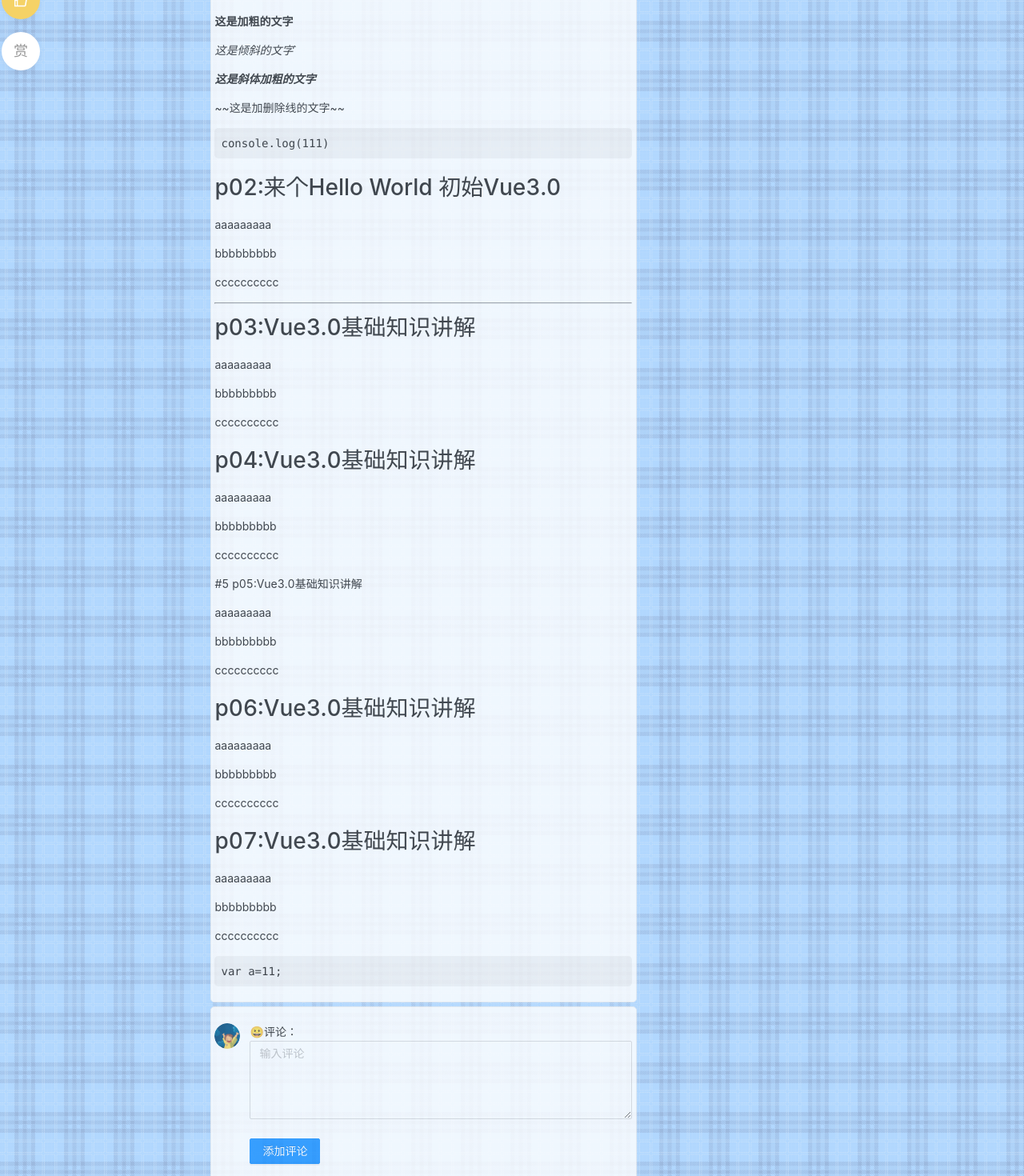
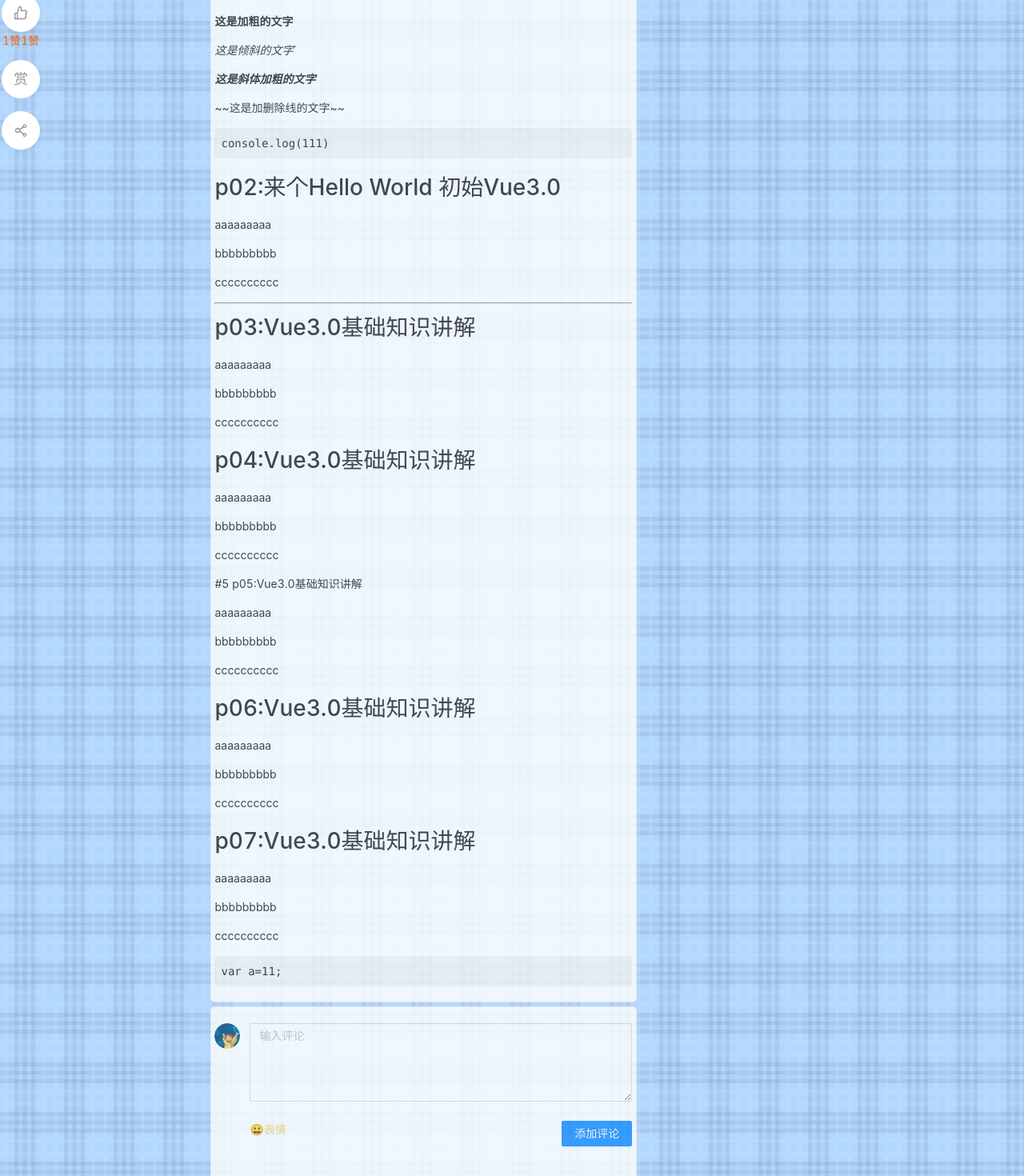
Before and after one commit to better-pz/better-blog, a Next.js app: page /detail in a window 1280 px wide. Shown: the part 240-1710 px from the top of the page at 80% size. Built offline with nearby package versions, Linux system fonts and the light colour scheme.

Commit message:
增加点赞功能

```diff
--- a/components/Aside.js
+++ b/components/Aside.js
@@ -1,14 +1,44 @@
-import React from 'react'
-import {LikeOutlined}  from "@ant-design/icons";
+import React,{useState} from 'react'
+import {Tooltip,message} from"antd"
+import {LikeOutlined,ShareAltOutlined}  from "@ant-design/icons";
 export default function Aside() {
+    const [isClicked,changeClicked] =useState(false)
+    const [count,changeCount] =useState(1)
+
+    const like = () =>{
+        changeClicked(!isClicked)
+        isClicked ? changeCount(count-1):changeCount(count+1)
+    }
+    const onShare =() => {
+        document.execCommand("Copy")
+        message.success('已复制当前网页地址');
+    }
     return (
         <div className='aside'>
-            <div className={`aside_list aside_click`}>
-            <LikeOutlined />
+            <Tooltip key="comment-basic-like" title={isClicked ?'取消点赞':'点赞'}>
+                <div className= {`${isClicked ? 'aside_click':null} aside_list`}>
+                <LikeOutlined onClick={like}/>
+                </div>
+            </Tooltip>
+            <div className='aside_count'>
+                <div>
+                    <span>
+                        {count}赞
+                    </span>
+                    <span>
+                        {count}赞
+                    </span>
+                </div>
+
             </div>
             <div className='aside_list'>
                 赏
             </div>
+            <Tooltip key="comment-basic-like" title='分享'>
+                <div className='aside_list' onClick={onShare}>
+                <ShareAltOutlined />
+                </div>
+            </Tooltip>
         </div>
     )
 }
--- a/components/ShowComment.js
+++ b/components/ShowComment.js
@@ -1,5 +1,14 @@
 import React, { createElement, useState } from "react";
-import { Comment, Avatar, Form, Button, List, Input, Tooltip } from "antd";
+import {
+  Comment,
+  Avatar,
+  Form,
+  Button,
+  List,
+  Input,
+  Tooltip,
+  Popover,
+} from "antd";
 import {
   DislikeOutlined,
   LikeOutlined,
@@ -12,7 +21,6 @@ export default function ShowComment() {
   const [value, setValue] = useState("");
   const [submitting, changeSubmitting] = useState(false);
   const [comments, setComments] = useState([]);
-
   const hangleChange = (e) => {
     setValue(e.target.value);
   };
@@ -78,7 +86,6 @@ export default function ShowComment() {
                   </span>
                 </span>
               </Tooltip>,
-
             ]}
             author={item.author}
             avatar={item.avatar}
@@ -89,7 +96,46 @@ export default function ShowComment() {
       )}
     />
   );
-
+  const emojis = [
+    "😀",
+    "🤠",
+    "😄",
+    "😁",
+    "😅",
+    "😂",
+    "🤣",
+    "🙂",
+    "🙃",
+    "😉",
+    "😍",
+    "😘",
+    "😜",
+    "🤡",
+    "😤",
+    "🥵",
+    "😎",
+    "😰",
+    "☹️",
+    "😭",
+    "😱",
+    "👍",
+    "✊",
+    "💪",
+    "👋",
+    "👀",
+    "🩲",
+  ];
+  const content = (
+    <div className="emojis_content">
+      {emojis.map((item, index) => {
+        return <li key={index} onClick={() => addEmojis(index)}>{item}</li>;
+      })}
+    </div>
+  );
+  const addEmojis = (index) => {
+    const emojisValue = `${value}${emojis[index]}`;
+    setValue(emojisValue);
+  };
   return (
     <>
       <Comment
@@ -97,10 +143,18 @@ export default function ShowComment() {
         content={
           <>
             <Form.Item>
-              😀评论：{" "}
-              <TextArea rows={4} onChange={hangleChange} placeholder="输入评论" value={value} />
+              <TextArea
+                rows={4}
+                onChange={hangleChange}
+                placeholder="输入评论"
+                value={value}
+              />
             </Form.Item>
             <Form.Item>
+              <div className="comment_bottom">
+                <Popover placement="left" content={content} trigger="click">
+                  <span>😀表情</span>
+                </Popover>
                 <Button
                   htmlType="submit"
                   loading={submitting}
@@ -109,6 +163,7 @@ export default function ShowComment() {
                 >
                   添加评论
                 </Button>
+              </div>
             </Form.Item>
           </>
         }
--- a/styles/globals.css
+++ b/styles/globals.css
@@ -103,7 +103,7 @@ code {
 .aside_list {
   position: relative;
   flex-direction: column;
-  margin-bottom: 16px;
+  margin-top: 16px;
   cursor: pointer;
   color: #969696;
 
@@ -117,9 +117,25 @@ code {
   box-shadow: 0 2px 10px rgb(0 0 0 / 5%);
   background-color: #fff;
 }
+.aside_list:hover {
+  cursor: pointer;
+  z-index: 2;
+  -webkit-box-shadow: 0 15px 30px rgb(0 0 0 / 10%);
+  box-shadow: 0 15px 30px rgb(0 0 0 / 10%);
+  -webkit-transform: translate3d(0,-2px,0);
+  transform: translate3d(0,-2px,0);
+}
 .aside_click {
   background-color: #f5d266;
   color: #FFF;
+}
+.aside_count {
+  text-align: center;
+  color: #f7610a;
+  margin-bottom: 16px;
+  overflow: hidden;
+  height: 19px;
+
 }
 .comment-action {
   padding-left: 8px;
@@ -130,3 +146,23 @@ code {
   padding-right: 8px;
   padding-left: 0;
 }
+.comment_bottom {
+  display: flex;
+  justify-content: space-between;
+  color: #f5d266;
+}
+.comment_bottom span {
+  cursor: pointer;
+
+}
+
+.emojis_content {
+  display: flex;
+  width: 180px;
+  flex-wrap: wrap;
+}
+.emojis_content li {
+  margin: 5px;
+  cursor: pointer;
+
+}
```
Lines whose indentation alone changed are shown as unchanged.
